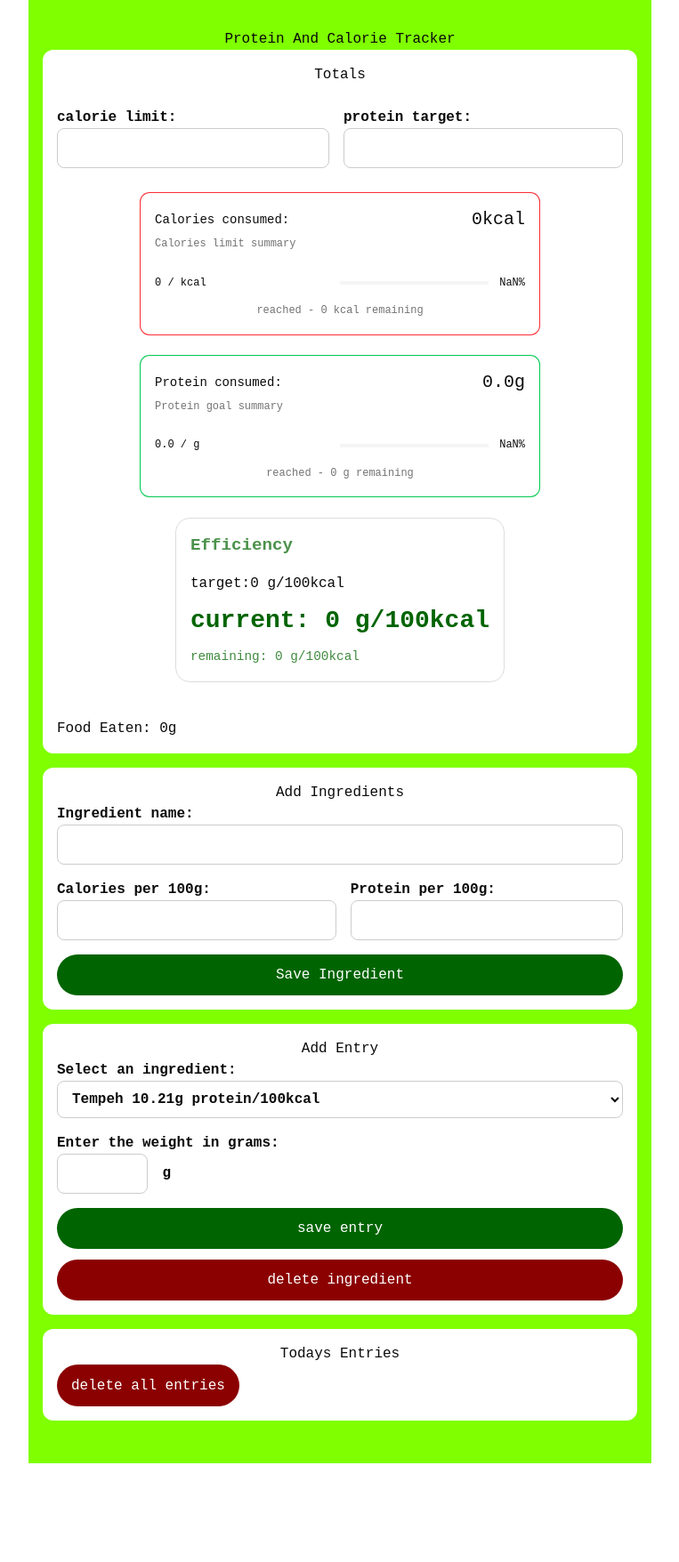
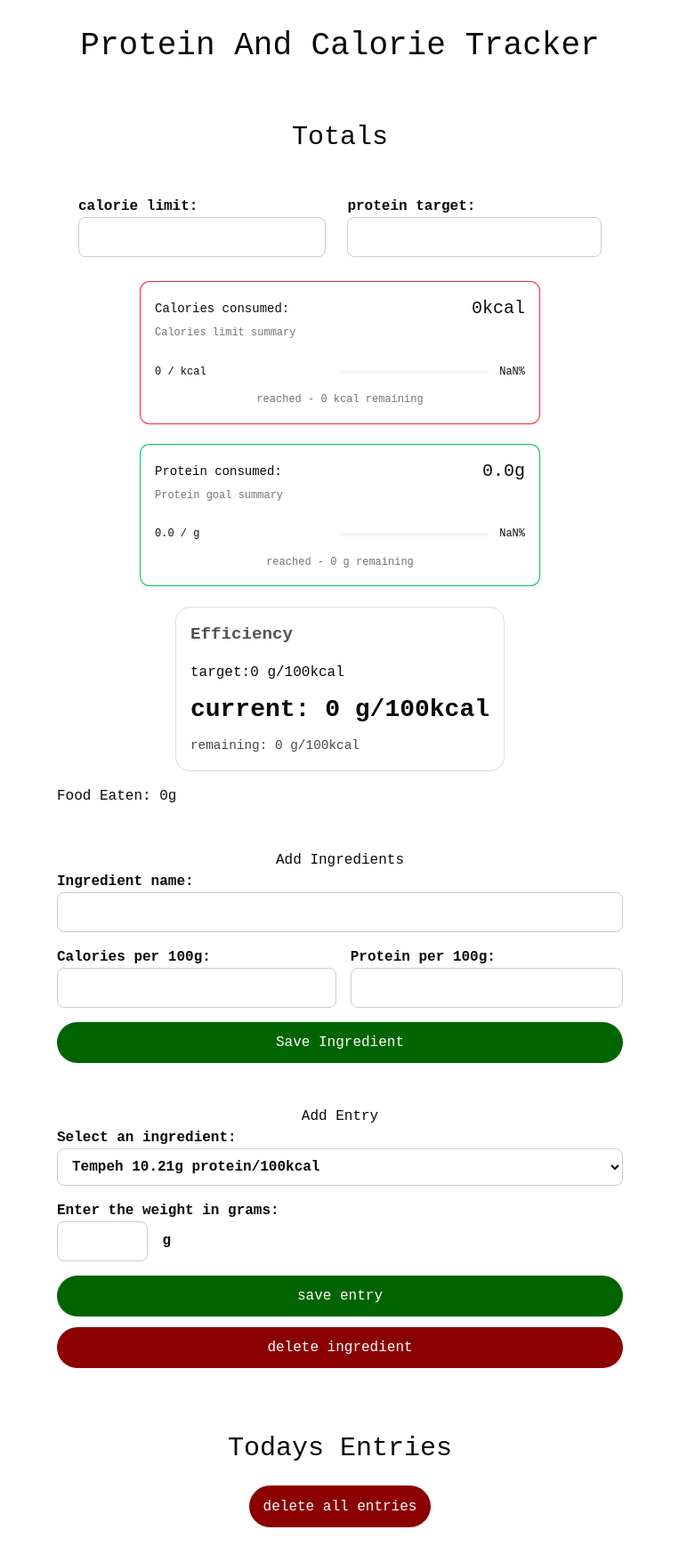
Before and after one commit to GrowYourOwnFreedom/protein-tracker, a React (Vite) app: page / in a window 1280 px wide. Shown: the top 1756 px of the page at 89% size, without its empty margins (258-1021 px from the left). Before the commit the page ends 1645 px from the top, so only its background shows below. Built offline with nearby package versions, Linux system fonts and the light colour scheme.

Commit message:
change EntryCard to use shadcn card

```diff
--- a/src/App.css
+++ b/src/App.css
@@ -2,7 +2,6 @@
     max-width: 700px;
     margin: 0 auto;
     padding: 2rem 1rem;
-    background-color: chartreuse;
 }
 
 h1,
@@ -98,33 +97,7 @@ button:hover {
     gap: 1rem;
     justify-content: center;
 }
-.limit-target {
-    display: flex;
-    gap: 1rem;
-    justify-content: center;
-}
-.target-card-container {
-    display: flex;
-    flex-direction: column;
-    gap: 0.5rem;
-}
-.target-warning {
-    color: darkred;
-}
-.target-warning-background {
-    background-color: darkred;
-}
-.target-success {
-    color: darkgreen;
-}
-.target-success-background {
-    background-color: darkgreen;
-}
-.target-card {
-    padding: 1rem;
-    border: 1px solid #ddd;
-    border-radius: 12px;
-}
+
 .card {
     display: flex;
     flex-direction: column;
--- a/src/App.jsx
+++ b/src/App.jsx
@@ -97,7 +97,7 @@ function App() {
 
     return (
         <div className="app">
-            <h1>Protein And Calorie Tracker</h1>
+            <h1 className="text-4xl pb-6">Protein And Calorie Tracker</h1>
              <TotalsPanel
                 entries={entries}
                 calorieLimit={calorieLimit}
--- a/src/EntriesList.jsx
+++ b/src/EntriesList.jsx
@@ -23,8 +23,9 @@ function EntriesList({
     }
 
     return (
-        <section>
-            <h2>Todays Entries</h2>
+        <section className="">
+            <h2 className="p-6 text-3xl">Todays Entries</h2>
+            <div className=" flex flex-col items-center gap-3">
                 {entries.map((entry, index) => {
                     return (
                         <EntryCard
@@ -43,6 +44,7 @@ function EntriesList({
                 >
                     delete all entries
                 </button>
+            </div>
         </section>
     );
 }
--- a/src/EntryCard.jsx
+++ b/src/EntryCard.jsx
@@ -1,32 +1,54 @@
-function EntryCard({ entry, calorieLimit, proteinTarget, handleDeleteEntryClick, index }) {
+import {
+    Card,
+    CardContent,
+    CardDescription,
+    CardFooter,
+    CardHeader,
+    CardTitle,
+    CardAction,
+} from "@/components/ui/card";
+
+function EntryCard({
+    entry,
+    calorieLimit,
+    proteinTarget,
+    handleDeleteEntryClick,
+    index,
+}) {
     const { weight, calories, protein, name } = entry;
     const percentOfCalorieLimit = (entry.calories / calorieLimit) * 100 || 0;
     const percentOfProteinTarget = (entry.protein / proteinTarget) * 100 || 0;
     return (
-        <article>
-            <div className="card-header">
-                <p>{name}</p>
-                <p>{weight}g</p>
-            </div>
-            <div className="entry-energy">
+        <Card className="w-full max-w-md rounded-lg">
+            <CardHeader>
+                <CardTitle>
+                    <div className="flex gap-3">
+                        <p>{name}</p>
+                        <p>{weight}g</p>
+                    </div>
+                </CardTitle>
+                <CardAction>
+                    <button
+                        className="delete-entry-button"
+                        onClick={() => {
+                            handleDeleteEntryClick(index);
+                        }}
+                    >
+                        x
+                    </button>
+                </CardAction>
+            </CardHeader>
+            <CardContent>
                 <p>
-                    Energy: {calories.toFixed(0)}kcal
-                    ({percentOfCalorieLimit.toFixed(1)}%)
+                    Energy: {calories.toFixed(0)}kcal (
+                    {percentOfCalorieLimit.toFixed(1)}%)
                 </p>
                 <p>
                     Protein: {protein.toFixed(1)}g (
                     {percentOfProteinTarget.toFixed(1)}%)
                 </p>
-            </div>
-            <button
-                className="delete-entry-button"
-                onClick={() => {
-                    handleDeleteEntryClick(index);
-                }}
-            >
-                x
-            </button>
-        </article>
+            </CardContent>
+        </Card>
     );
 }
 export default EntryCard;
--- a/src/TotalsPanel.jsx
+++ b/src/TotalsPanel.jsx
@@ -22,9 +22,9 @@ function TotalsPanel({
     const { weight, calories, protein } = totals;
 
     return (
-        <section className="flex flex-col gap-6">
-            <h2>Totals</h2>
-            <div className="limit-target">
+        <section className="flex flex-col ">
+            <h2 className="text-3xl p-6">Totals</h2>
+            <div className="flex p-6 gap-6">
                 <label>
                     calorie limit:
                     <input
```
Lines whose indentation alone changed are shown as unchanged.
